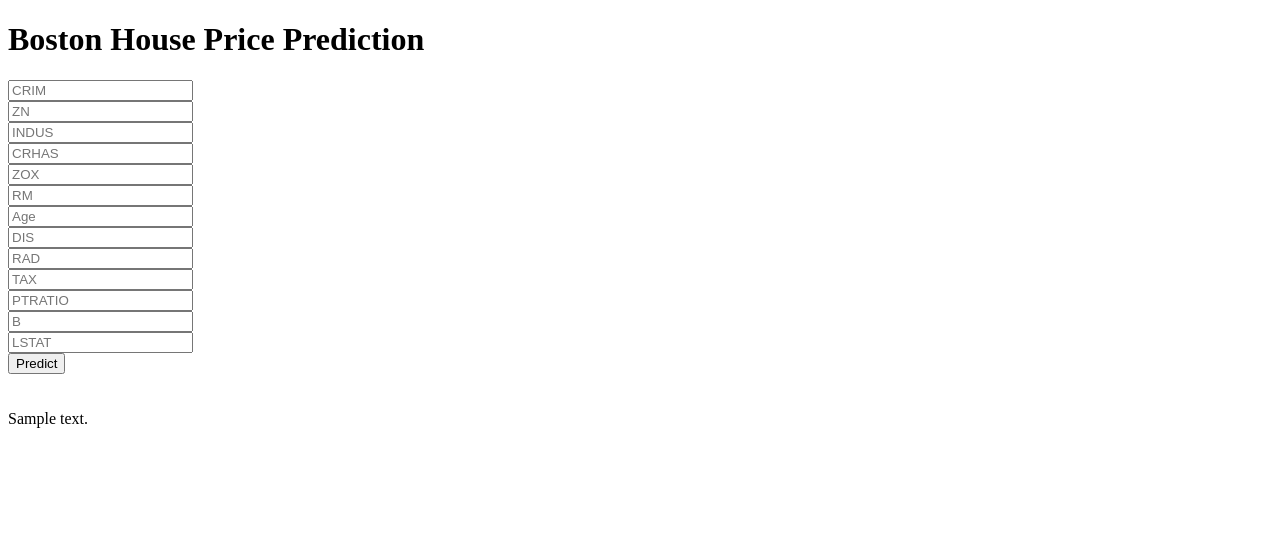
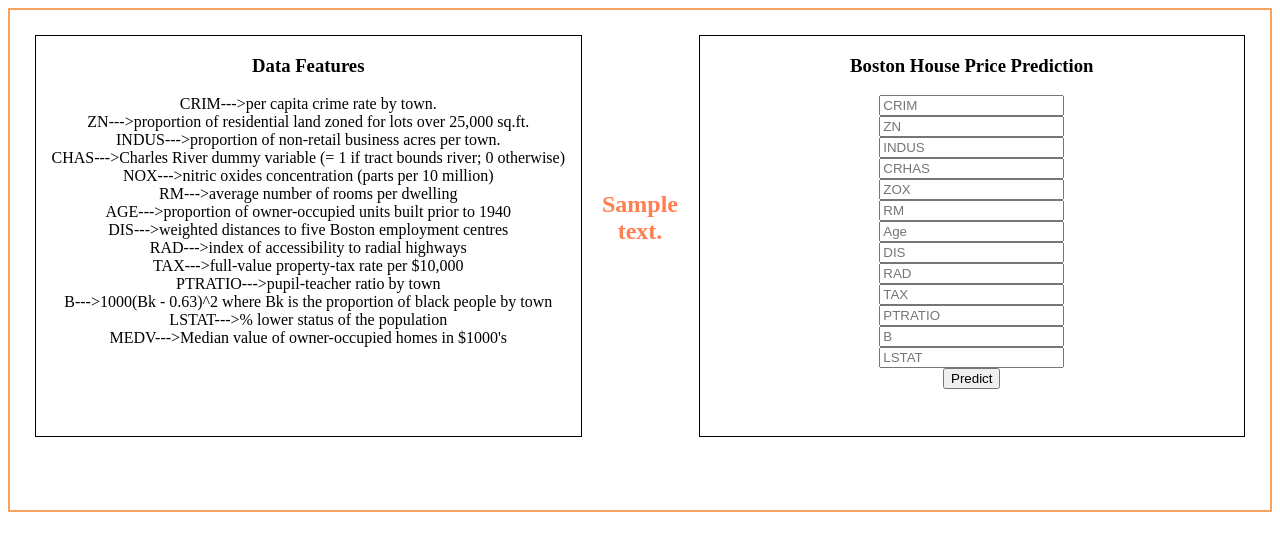
Before and after one commit to BalaKrishna002/bostonhouseprice, a Flask app: template templates/home.html in a window 1280 px wide. Shown: the top 551 px of the page. Run offline with Flask 2, Linux system fonts and the light colour scheme; the template is opened without the code that fills it: most values are stand-ins (such as "Sample title", 1, 10 or a date in 2020); parts of the project's set-up code (start-up, migrations or seed data) failed here and were passed over.

Commit message:
Deleted procfile

```diff
--- a/app.py
+++ b/app.py
@@ -1,6 +1,5 @@
 import pickle
 from flask import Flask,request,app,jsonify,url_for,render_template
-from sklearn.linear_model import LinearRegression
 import numpy as np
 import pandas as pd
 
--- a/templates/home.html
+++ b/templates/home.html
@@ -5,10 +5,58 @@
     <meta http-equiv="X-UA-Compatible" content="IE=edge">
     <meta name="viewport" content="width=device-width, initial-scale=1.0">
     <title>ML API</title>
+    <style>
+        body{
+            box-sizing: border-box;
+            text-align: center;
+        }
+        .page{
+            border: 2px sandybrown solid;
+            padding: 25px;
+            height: 450px;
+        }
+        .info{
+            width: 45%;
+            height: 400px;
+            border: 1px solid;
+            float: left;
+        }
+        .data{
+            width: 45%;
+            height: 400px;
+            border: 1px solid;
+            float: right;
+        }
+        #result{
+            color: coral;
+            padding: 100px;
+        }
+
+    </style>
 </head>
 <body>
-    <div class="login">
-        <h1>Boston House Price Prediction</h1>
+    <div class="page">
+
+        <div class="info">
+            <h3>Data Features</h3>
+            CRIM--->per capita crime rate by town.<br>
+            ZN--->proportion of residential land zoned for lots over 25,000 sq.ft.<br>
+            INDUS--->proportion of non-retail business acres per town.<br>
+            CHAS--->Charles River dummy variable (= 1 if tract bounds river; 0 otherwise)<br>
+            NOX--->nitric oxides concentration (parts per 10 million)<br>
+            RM--->average number of rooms per dwelling<br>
+            AGE--->proportion of owner-occupied units built prior to 1940<br>
+            DIS--->weighted distances to five Boston employment centres<br>
+            RAD--->index of accessibility to radial highways<br>
+            TAX--->full-value property-tax rate per $10,000<br>
+            PTRATIO--->pupil-teacher ratio by town<br>
+            B--->1000(Bk - 0.63)^2 where Bk is the proportion of black people by town<br>
+            LSTAT--->% lower status of the population<br>
+            MEDV--->Median value of owner-occupied homes in $1000's<br>
+
+        </div>
+        <div class="data">
+            <h3>Boston House Price Prediction</h3>
 
             <form action="{{ url_for('predict')}}" method="post">
                 <input type="text" name="CRIM" placeholder="CRIM" required><br>
@@ -28,8 +76,13 @@
                 <button type="submit">Predict</button>
             </form>
         </div>
+
         <br>
         <br>
-    {{prediction_text}}
+        <h2 id="result">{{prediction_text}}</h2>
+
+    </div>
+
+
 </body>
 </html>
```
Also changed, not shown: 1 other file. Lines whose indentation alone changed are shown as unchanged.
